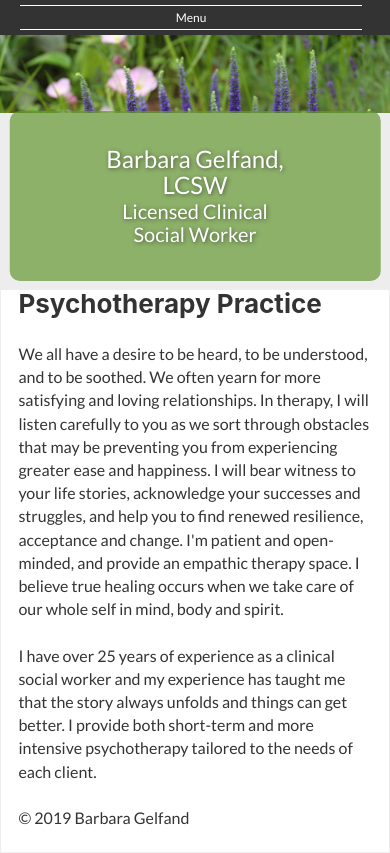
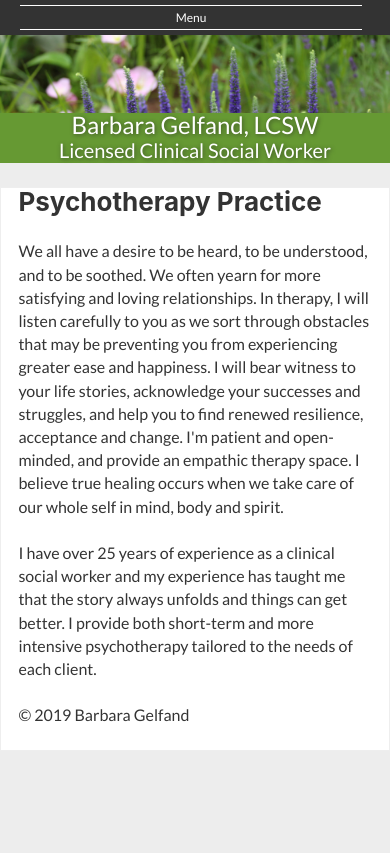
Before and after one commit to leorawe/gatsby-bg, a Gatsby site: page / in a window 390 px wide. Built offline with nearby package versions, Linux system fonts and the light colour scheme; Gatsby itself is replaced by a stand-in of ours.

Commit message:
responsive header - mobile

```diff
--- a/src/components/header.js
+++ b/src/components/header.js
@@ -23,7 +23,7 @@ const CoverWrapper = styled.div `
       height: 250px;
   `}
     ${media.phone`
-      height: 230px;
+      height: auto;
   `}
      `
 
@@ -50,9 +50,7 @@ const BackRect = styled.div `
       width: 95%;
   `}
     ${media.phone`
-      height: 170px;
-      top:70%;
-      width: 95%;
+      display: none;
   `}
 `
 
@@ -74,9 +72,11 @@ const TextSection = styled.div `
       top: 85%;
   `}
     ${media.phone`
-        top: 70%;
-        width: auto;
-        left: 50%;
+        position: static;
+        width: 100%;
+        -webkit-transform: none;
+        transform: none;
+        background-color: #669933;
     `}
 `
 const TitleLink = styled(props => <Link {...props} />) `
```
